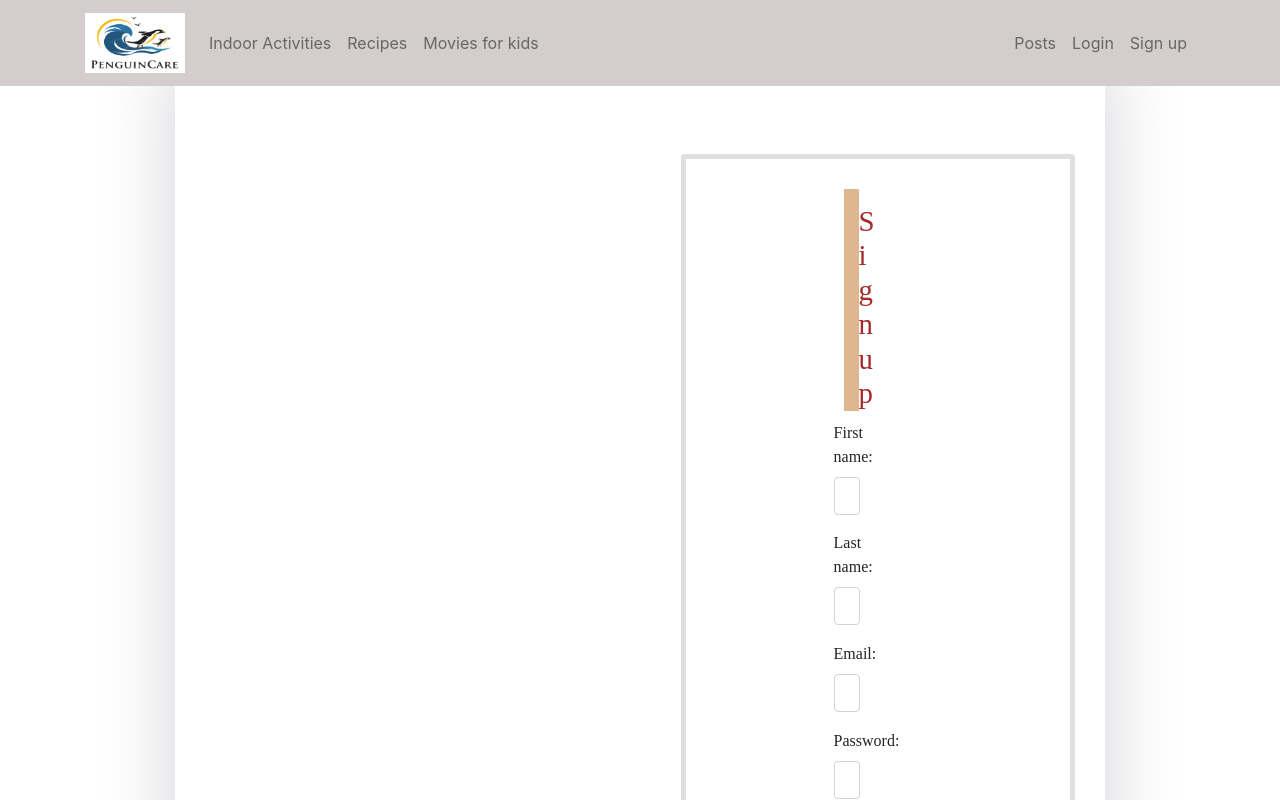
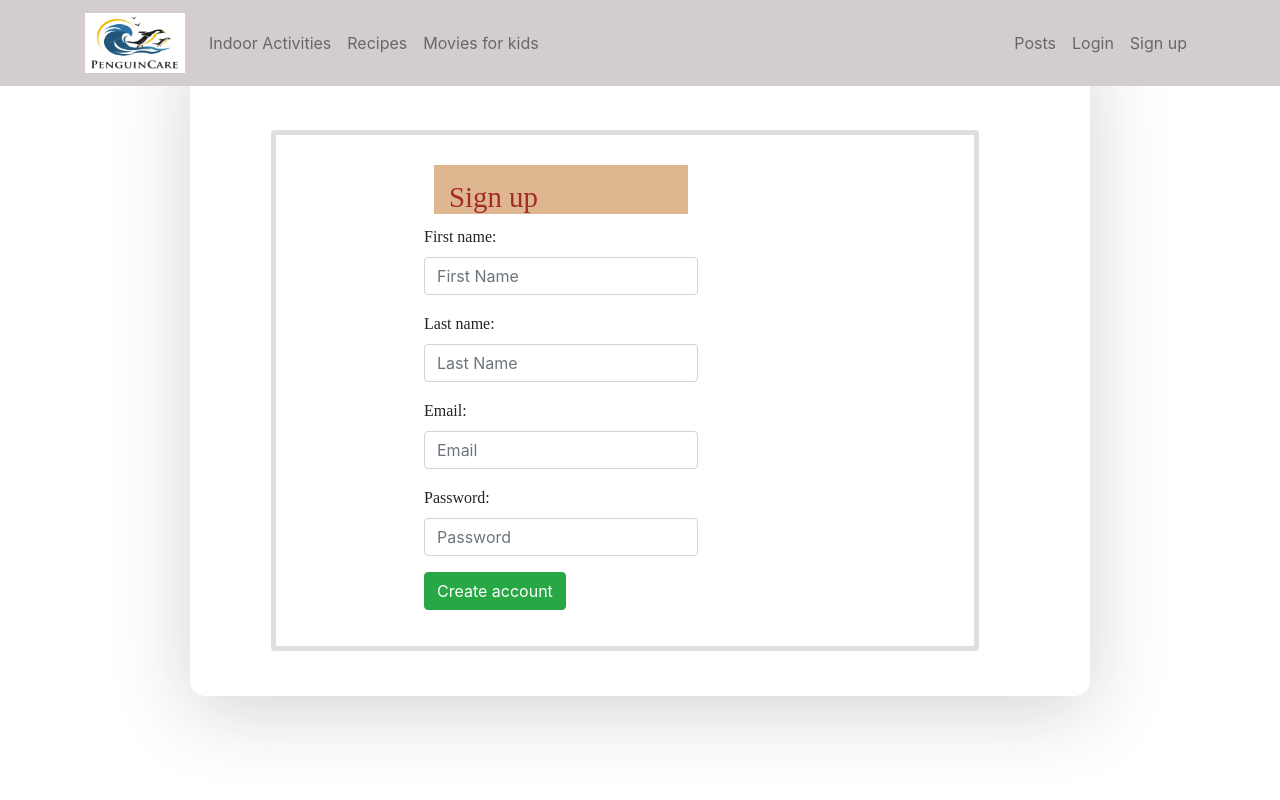
Before and after one commit to ShivalathaRachamalla/Penguin-Care-Website, a React (Create React App) app in the folder frontend/: page /sign-up in a window 1280 px wide. Shown: the top 800 px of the page. Built offline with nearby package versions, Linux system fonts and the light colour scheme.

Commit message:
add auth status

```diff
--- a/frontend/src/App.js
+++ b/frontend/src/App.js
@@ -57,7 +57,6 @@ function App() {
 
             <Route path="/Recipe" component={Recipe}/>
             <Route exact path="/posts" component={PostPage}/>
-
             <Route path="/Movies" component={Movies} />
 
           </Switch>
--- a/frontend/src/components/auth/LoginPage.js
+++ b/frontend/src/components/auth/LoginPage.js
@@ -1,24 +1,24 @@
 import React, { Component } from "react";
 import LoginForm from "./LoginForm";
 import Auth from "../../services/Auth";
+import PostPage from "../posts/PostPage.js";
 
 class LoginPage extends Component {
-    async login(loginData) {
+
+
+   login = async (loginData) => {
         const loginSuccess = await Auth.login(loginData);
 
-
-        if(loginSuccess){
-            // redirect to posts page
-
-        }
-
-        if (!loginSuccess) {
-            alert("Invalid credentials");
+        if(loginSuccess) {
+          this.props.history.push('/posts')
+        } else {
+          alert("Invalid credentials");
         }
     }
 
 
     render() {
+
         return (
             <div className="wrapper">
                 <div className="container">
@@ -28,13 +28,9 @@ class LoginPage extends Component {
 
                         </div>
 
-                        <div className="col-md-6">
                             <div className="row">
-                                <div className="col-12  strong-shadow">
                                     <LoginForm onSubmit={this.login} />
-                                </div>
                             </div>
-                        </div>
                     </div>
                 </div>
             </div>
--- a/frontend/src/components/auth/SignupPage.js
+++ b/frontend/src/components/auth/SignupPage.js
@@ -17,18 +17,8 @@ class SignupPage extends Component {
                 <div className="container">
                     <div className="row mt-4">
                         <div className="col-md-6 " style={{color: "white"}}>
-
-
                         </div>
-
-                        <div className="col-md-6">
-                            <div className="row">
-
-                                <div className="col-12 mt-4">
-                                    <SignupForm onSubmit={this.register}/>
-                                </div>
-                            </div>
-                        </div>
+                            <SignupForm onSubmit={this.register}/>
                     </div>
                 </div>
             </div>
```
